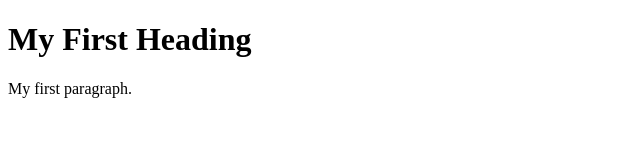
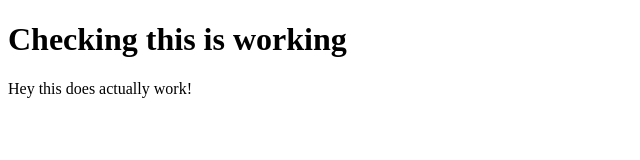
Before and after one commit to CSCI-5117-F26/developing-the-interactive-web-lec-3-yabdal67, a plain HTML site: page index.html in a window 1280 px wide. Shown: the whole page, without its empty margins (0-640 px from the left). Drawn offline with Linux system fonts and the light colour scheme.

Commit message:
Update index.html

```diff
--- a/index.html
+++ b/index.html
@@ -2,9 +2,9 @@
 <html>
 <body>
 
-<h1>My First Heading</h1>
+<h1>Checking this is working</h1>
 
-<p>My first paragraph.</p>
+<p>Hey this does actually work!</p>
 
 </body>
 </html>
```
